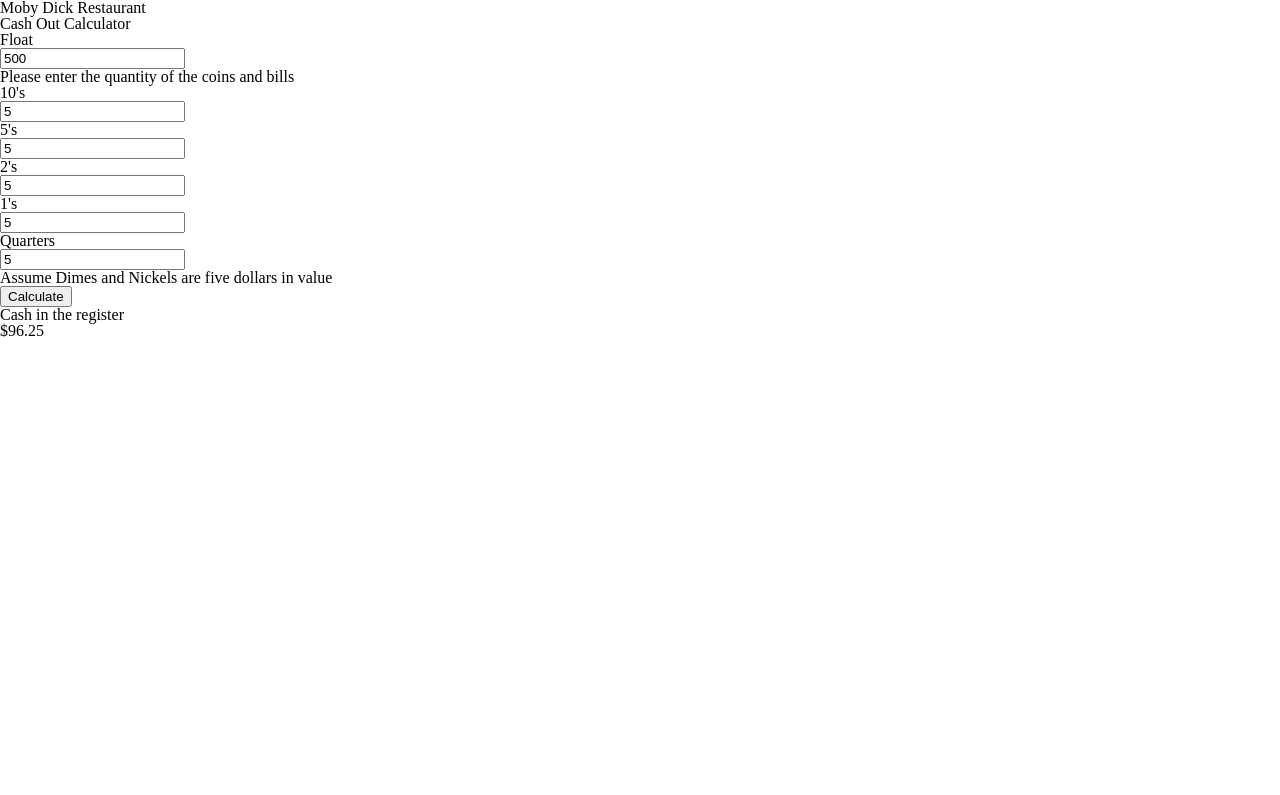
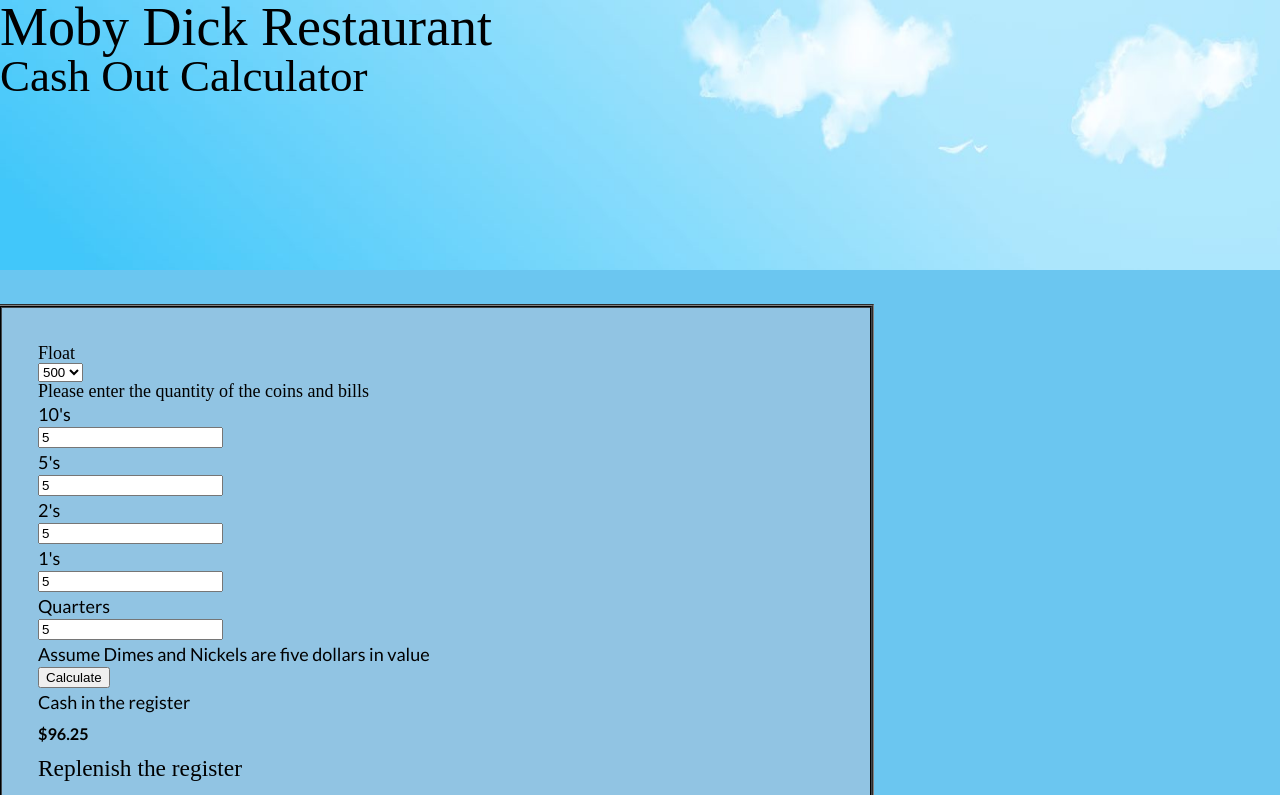
Before and after one commit to BradleyBr/cashout, a plain HTML site: page index.html in a window 1280 px wide. Both pictures are taken after typing "5", "5", "5", "5", "5" into the empty fields and a click on the button "Calculate". Shown: the top 795 px of the page. Drawn offline with Linux system fonts and the light colour scheme; a web font is replaced by a local one.

Commit message:
Constructed the javascript to take inputs and output the total, what to add to the float and float total. HTML and CSS minimal structure to function on desktop screen

```diff
--- a/index.html
+++ b/index.html
@@ -7,6 +7,7 @@
     <meta name="viewport" content="width=device-width, initial-scale=1">
     <link rel="stylesheet" type="text/css" media="screen" href="./resources/css/reset.css">
     <link rel="stylesheet" type="text/css" media="screen" href="./resources/css/style.css">
+    <link href="https://fonts.googleapis.com/css?family=Eczar|Lato:400,700" rel="stylesheet">
 </head>
 <body>
     <header>
@@ -14,9 +15,13 @@
         <h2>Cash Out Calculator</h2>
     </header>
 
+    <div class="parentcontainer">
+        <div class="content">
             <div>
                 <h3>Float</h3>
-        <input type="number" value="500">
+                <select>
+                    <option value="500">500</option>
+                </select>
             </div>
 
             <div class="cashinputcontainer">
@@ -37,12 +42,21 @@
                     <p>Cash in the register</p>
                     <p id="cashOutput"></p>
                 </div>
-
             </div>
 
             <div class="replenishcontainer">
+                <h1>Replenish the register</h1>
+                <div class="replenishflexbox">
+                    <div id="replenish">
+                    </div>
+                    <div id="registertotal">
+                    </div>
+                </div>
 
             </div>
+        </div>
+    </div>
+
 </body>
 <script src="./resources/js/main.js" type="text/javascript"></script>
 </html>
--- a/resources/css/style.css
+++ b/resources/css/style.css
@@ -0,0 +1,82 @@
+html {
+    font-size: 18px;
+}
+
+body {
+    width: 100%;
+}
+
+header {
+    background-image: url('../../resources/images/mobybanner.jpg');
+    height: 270px;
+    margin-right: auto;
+    margin-left: auto;
+    background-repeat: no-repeat;
+    background-size: 100% 100%;
+}
+
+h1, h2, h3, h4 {
+    font-family: 'Eczar', serif;
+}
+
+header h1 {
+    font-size: 3rem;
+}
+
+header h2 {
+    font-size: 2.5rem;
+}
+
+p {
+    font-family: 'Lato', sans-serif;
+    padding-top: 0.25rem;
+    padding-bottom: 0.25rem;
+}
+
+b {
+    font-weight: 700;
+    font-size: 0.9rem;
+}
+
+.parentcontainer {
+    background-color: #6bc6f0;
+    height: 1000px;
+}
+
+.content {
+    position: relative;
+    border: 2px rgb(66, 72, 77) groove;
+    outline: 2px grey groove;
+    outline-offset: 0.5px;
+    top: 2rem;
+    padding-top: 2rem;
+    padding-left: 2rem;
+    padding-bottom: 1.5rem;
+    background-color: rgba(156, 197, 224, 0.8);
+    width: 65%;
+    min-height: 650px;
+}
+
+.replenishcontainer h1 {
+    font-size: 1.3rem;
+    font-family: 'Eczar', serif;
+    margin-top: 0.3rem;
+    margin-bottom: 1rem;
+}
+
+.replenishflexbox {
+    display: flex;
+    position: relative;
+    right: 2rem;
+    justify-content: space-around;
+}
+
+#replenish {
+    border-right: solid black 1px;
+    padding-right: 3rem;
+}
+
+#registertotal {
+    position: relative;
+    right: 2rem;
+}
--- a/resources/js/main.js
+++ b/resources/js/main.js
@@ -1,174 +1,218 @@
 // set up of objects for the input fields containing html elements, variables to store the input and function calls to use the input
 const parentObj = {
-    inputSum: 5, //input sum starts at 5 as dimes and nickels are assumed to add up to 5 dollars
+    inputSum: 5, // input sum starts at 5 as dimes and nickels are assumed to add up to 5 dollars
+    outputSum: 5, // output sum starts the same as inputsum, using two properties here to keep the cash in the register where its at from inputed values incase of pressing the calculate button twice
     tenObj: {
         tenInputElement: document.getElementById('tenInput'),
         tenInput: 0,
+        tenOutput: 0,
         tenCounter: 0,
-        tenTotalCount: function() {
-            return this.tenInput + this.tenCounter
-        },
         inputElement: function () {
             this.tenInputElement.addEventListener('blur', function (event) {
-                if (parentObj.tenObj.tenInput !== 0) {
-                    parentObj.inputSum -= (parentObj.tenObj.tenInput * 10)
-                }
+                // if (parentObj.tenObj.tenInput !== 0) {
+                //     parentObj.inputSum -= (parentObj.tenObj.tenInput * 10)
+                //     parentObj.outputSum -= (parentObj.tenObj.tenInput * 10)
+                // }
                 parentObj.tenObj.tenInput = Number(event.target.value)
-                parentObj.inputSum += (Number(event.target.value) * 10)
+                // parentObj.tenObj.tenOutput = Number(event.target.value)
+                // parentObj.inputSum += (Number(event.target.value) * 10)
+                // parentObj.outputSum += (Number(event.target.value) * 10)
             })
         }
     },
     fiveObj: {
         fiveInputElement: document.getElementById('fiveInput'),
         fiveInput: 0,
+        fiveOutput: 0,
         fiveCounter: 0,
-        fiveTotalCount: function () {
-            return this.fiveInput + this.fiveCounter
-        },
         inputElement: function() {
             this.fiveInputElement.addEventListener('blur', function (event) {
-                if (parentObj.fiveObj.fiveInput !== 0) {
-                    parentObj.inputSum -= (parentObj.fiveObj.fiveInput * 5)
-                }
+                // if (parentObj.fiveObj.fiveInput !== 0) {
+                //     parentObj.inputSum -= (parentObj.fiveObj.fiveInput * 5)
+                //     parentObj.outputSum -= (parentObj.fiveObj.fiveInput * 5)
+                // }
                 parentObj.fiveObj.fiveInput = Number(event.target.value)
-                parentObj.inputSum += (Number(event.target.value) * 5)
+                // parentObj.fiveObj.fiveOutput = Number(event.target.value)
+                // parentObj.inputSum += (Number(event.target.value) * 5)
+                // parentObj.outputSum += (Number(event.target.value) * 5)
             })
         }
     },
     twoObj: {
         twoInputElement: document.getElementById('twoInput'),
         twoInput: 0,
+        twoOutput: 0,
         twoCounter: 0,
         inputElement: function() {
             this.twoInputElement.addEventListener('blur', function (event) {
-                if (parentObj.twoObj.twoInput !== 0) {
-                    parentObj.inputSum -= (parentObj.twoObj.twoInput * 2)
-                }
+                // if (parentObj.twoObj.twoInput !== 0) {
+                //     parentObj.inputSum -= (parentObj.twoObj.twoInput * 2)
+                //     parentObj.outputSum -= (parentObj.twoObj.twoInput * 2)
+                // }
                 parentObj.twoObj.twoInput = Number(event.target.value)
-                parentObj.inputSum += (Number(event.target.value) * 2)
+                // parentObj.twoObj.twoOutput = Number(event.target.value)
+                // parentObj.inputSum += (Number(event.target.value) * 2)
+                // parentObj.outputSum += (Number(event.target.value) * 2)
             })
         }
     },
     oneObj: {
         oneInputElement: document.getElementById('oneInput'),
         oneInput: 0,
+        oneOutput: 0,
         oneCounter: 0,
         inputElement: function() {
             this.oneInputElement.addEventListener('blur', function (event) {
-                if (parentObj.oneObj.oneInput !== 0) {
-                    parentObj.inputSum -= parentObj.oneObj.oneInput
-                }
+                // if (parentObj.oneObj.oneInput !== 0) {
+                //     parentObj.inputSum -= parentObj.oneObj.oneInput
+                //     parentObj.outputSum -= parentObj.oneObj.oneInput
+                // }
                 parentObj.oneObj.oneInput = Number(event.target.value)
-                parentObj.inputSum += Number(event.target.value)
+                // parentObj.oneObj.oneOutput = Number(event.target.value)
+                // parentObj.inputSum += Number(event.target.value)
+                // parentObj.outputSum += Number(event.target.value)
             })
         }
     },
     quarterObj: {
         quarterInputElement: document.getElementById('quarterInput'),
         quarterInput: 0,
+        quarterOutput: 0,
         quarterCounter: 0,
         inputElement: function() {
             this.quarterInputElement.addEventListener('blur', function (event) {
-                if (parentObj.quarterObj.quarterInput !== 0) {
-                    parentObj.inputSum -= (parentObj.quarterObj.quarterInput / 4)
-                }
+                // if (parentObj.quarterObj.quarterInput !== 0) {
+                //     parentObj.inputSum -= (parentObj.quarterObj.quarterInput / 4)
+                //     parentObj.outputSum -= (parentObj.quarterObj.quarterInput / 4)
+                // }
                 parentObj.quarterObj.quarterInput = Number(event.target.value)
-                parentObj.inputSum += (Number(event.target.value) / 4)
+                // parentObj.quarterObj.quarterOutput = Number(event.target.value)
+                // parentObj.inputSum += (Number(event.target.value) / 4)
+                // parentObj.outputSum += (Number(event.target.value) / 4)
             })
         }
     },
+    resetCounter: function() {
+        this.tenObj.tenCounter = 0
+        this.fiveObj.fiveCounter = 0
+        this.twoObj.twoCounter = 0
+        this.oneObj.oneCounter = 0
+        this.quarterObj.quarterCounter = 0
+    },
+    dimesRoll: 5,
+    nickelsRoll: 2,
+    inputSumFunc: function() {
+        return (this.tenObj.tenInput * 10) + (this.fiveObj.fiveInput * 5) + (this.twoObj.twoInput * 2) +
+        (this.oneObj.oneInput) + (this.quarterObj.quarterInput / 4) + 5
+    },
     calculateAll: function () {
-        while (this.inputSum < 500) {
-            //initial if statements to get the inputs to the minimum allowance zone for the float
-            if (parentObj.tenObj.tenInput < 12 && parentObj.inputSum + 10 <= 500) {
-                parentObj.tenObj.tenInput++
+        this.outputSum = this.inputSumFunc()
+        this.tenObj.tenOutput = this.tenObj.tenInput
+        this.fiveObj.fiveOutput = this.fiveObj.fiveInput
+        this.twoObj.twoOutput = this.twoObj.twoInput
+        this.oneObj.oneOutput = this.oneObj.oneInput
+        this.quarterObj.quarterOutput = this.quarterObj.quarterInput
+        this.outputSum += (this.dimesRoll + this.nickelsRoll)
+        this.resetCounter()
+
+        while (parentObj.outputSum < 500) {
+            // initial if statements to get the inputs to the minimum allowance zone for the float
+            if (parentObj.tenObj.tenOutput < 12 && parentObj.outputSum + 10 <= 500) {
+                parentObj.tenObj.tenOutput++
                 parentObj.tenObj.tenCounter++
-                parentObj.inputSum += 10
+                parentObj.outputSum += 10
                 continue
             }
 
-            if (parentObj.fiveObj.fiveInput < 14 && parentObj.inputSum + 5 <= 500) {
-                parentObj.fiveObj.fiveInput++
+            if (parentObj.fiveObj.fiveOutput < 14 && parentObj.outputSum + 5 <= 500) {
+                parentObj.fiveObj.fiveOutput++
                 parentObj.fiveObj.fiveCounter++
-                parentObj.inputSum += 5
+                parentObj.outputSum += 5
                 continue
             }
 
-            if (parentObj.twoObj.twoInput < 50 && parentObj.inputSum + 50 <= 500) {
-                parentObj.twoObj.twoInput += 25
-                parentObj.twoObj.twoCounter += 25
-                parentObj.inputSum += 50
+            if (parentObj.twoObj.twoOutput < 50 && parentObj.outputSum + 50 <= 500) {
+                parentObj.twoObj.twoOutput += 25
+                parentObj.twoObj.twoCounter++
+                parentObj.outputSum += 50
                 continue
             }
 
-            if (parentObj.oneObj.oneInput < 70 && parentObj.inputSum + 25 <= 500) {
-                parentObj.oneObj.oneInput += 25
-                parentObj.oneObj.oneCounter += 25
-                parentObj.inputSum += 25
+            if (parentObj.oneObj.oneOutput < 70 && parentObj.outputSum + 25 <= 500) {
+                parentObj.oneObj.oneOutput += 25
+                parentObj.oneObj.oneCounter++
+                parentObj.outputSum += 25
                 continue
             }
 
-            if (parentObj.quarterObj.quarterInput < 80 && parentObj.inputSum + 10 <= 500) {
-                parentObj.quarterObj.quarterInput += 40
-                parentObj.quarterObj.quarterCounter += 40
-                parentObj.inputSum += 10
+            if (parentObj.quarterObj.quarterOutput < 80 && parentObj.outputSum + 10 <= 500) {
+                parentObj.quarterObj.quarterOutput += 40
+                parentObj.quarterObj.quarterCounter++
+                parentObj.outputSum += 10
                 continue
             }
             //new if statements to bring the input values higher
-            if (parentObj.twoObj.twoInput + 25 <= 75 && parentObj.inputSum + 50 <= 500) {
-                parentObj.twoObj.twoInput += 25
-                parentObj.twoObj.twoCounter += 25
-                parentObj.inputSum += 50
+            if (parentObj.quarterObj.quarterOutput + 40 <= 120 && parentObj.outputSum + 10 <= 500) {
+                parentObj.quarterObj.quarterOutput += 40
+                parentObj.quarterObj.quarterCounter++
+                parentObj.outputSum += 10
                 continue
             }
 
-            if (parentObj.oneObj.oneInput + 25 <= 100 && parentObj.inputSum + 25 <= 500) {
-                parentObj.oneObj.oneInput += 25
-                parentObj.oneObj.oneCounter += 25
-                parentObj.inputSum += 25
+            if (parentObj.twoObj.twoOutput + 25 <= 75 && parentObj.outputSum + 50 <= 500) {
+                parentObj.twoObj.twoOutput += 25
+                parentObj.twoObj.twoCounter++
+                parentObj.outputSum += 50
                 continue
             }
 
-            if (parentObj.fiveObj.fiveInput < 18 && parentObj.inputSum + 5 <= 500) {
-                parentObj.fiveObj.fiveInput++
-                parentObj.fiveObj.fiveCounter++
-                parentObj.inputSum += 5
+            if (parentObj.oneObj.oneOutput + 25 <= 100 && parentObj.outputSum + 25 <= 500) {
+                parentObj.oneObj.oneOutput += 25
+                parentObj.oneObj.oneCounter++
+                parentObj.outputSum += 25
                 continue
             }
 
-            if (parentObj.tenObj.tenInput < 15 && parentObj.inputSum + 10 <= 500) {
-                parentObj.tenObj.tenInput++
+            if (parentObj.tenObj.tenOutput < 13 && parentObj.outputSum + 10 <= 500) {
+                parentObj.tenObj.tenOutput++
                 parentObj.tenObj.tenCounter++
-                parentObj.inputSum += 10
+                parentObj.outputSum += 10
                 continue
             }
-            console.log(`tenTotal: ${parentObj.tenObj.tenInput}`)
-            console.log(`fiveTotal: ${parentObj.fiveObj.fiveInput}`)
-            console.log(`twoTotal: ${parentObj.twoObj.twoInput}`)
-            console.log(`oneTotal: ${parentObj.oneObj.oneInput}`)
-            console.log(`quartertotal: ${parentObj.quarterObj.quarterInput}`)
-            console.log(`till total: ${parentObj.inputSum}`)
+
+            if (parentObj.fiveObj.fiveOutput < 18 && parentObj.outputSum + 5 <= 500) {
+                parentObj.fiveObj.fiveOutput++
+                parentObj.fiveObj.fiveCounter++
+                parentObj.outputSum += 5
+                continue
+            }
+
+            if (parentObj.tenObj.tenOutput < 15 && parentObj.outputSum + 10 <= 500) {
+                parentObj.tenObj.tenOutput++
+                parentObj.tenObj.tenCounter++
+                parentObj.outputSum += 10
+                continue
+            }
+
+            // now the coin counts are in the max value, finish the float with five's and ten's. the ten statement is in such a way to create a balance between the two
+            if (parentObj.tenObj.tenOutput + 2 < parentObj.fiveObj.fiveOutput && parentObj.outputSum + 10 <= 500) {
+                parentObj.tenObj.tenOutput++
+                parentObj.tenObj.tenCounter++
+                parentObj.outputSum += 10
+                continue
+            }
+
+            if (parentObj.outputSum + 5 <= 500) {
+                parentObj.fiveObj.fiveOutput++
+                parentObj.fiveObj.fiveCounter++
+                parentObj.outputSum += 5
+                continue
+            }
             break
-
         }
     }
 
 }
-
-const cashCalculateElement = document.getElementById('cashCalculate')
-
-
-
-// this was a previous function where I was using all global variables, was having trouble wrapping my head around javascript closures, keeping commented out for now as a reminder
-// const inputElement = function (element, num) {
-//     element.addEventListener('blur', function (event) {
-//         if(num !== 0) {
-//             inputSum -= num
-//         }
-//         num = Number(event.target.value)
-//         inputSum += Number(event.target.value)
-//     })
-// }
 
 parentObj.tenObj.inputElement()
 parentObj.fiveObj.inputElement()
@@ -176,9 +220,31 @@ parentObj.twoObj.inputElement()
 parentObj.oneObj.inputElement()
 parentObj.quarterObj.inputElement()
 
+const cashCalculateElement = document.getElementById('cashCalculate')
+const replenishElement = document.getElementById('replenish')
+const registerElement = document.getElementById('registertotal')
 
 cashCalculateElement.addEventListener('click', function () {
+
     document.getElementById('cashOutput').innerHTML = ''
-    document.getElementById('cashOutput').innerHTML = `$${parentObj.inputSum}`
+    document.getElementById('cashOutput').innerHTML = `<p><b>$${parentObj.inputSumFunc()}</b></p>`
     parentObj.calculateAll()
+    replenishElement.innerHTML = ''
+    registerElement.innerHTML = ''
+    replenishElement.innerHTML = `<h2>Add to Float</h2>
+                                <p>Number of Tens to add to the float: <b>${parentObj.tenObj.tenCounter}</b></span></p>
+                                <p>Number of Fives to add to the float: <b>${parentObj.fiveObj.fiveCounter}</b></p>
+                                <p>Number of rolls of Twos to add to the float: <b>${parentObj.twoObj.twoCounter}</b></p>
+                                <p>Number of rolls of Ones to add to the float: <b>${parentObj.oneObj.oneCounter}</b></p>
+                                <p>Number of rolls of Quarters to add to the float: <b>${parentObj.quarterObj.quarterCounter}</b></p>
+                                <p>Number of rolls of Dimes: <b>1</b></p>
+                                <p>Number of rolls of Nickels: <b>1</b></p>`
+    registerElement.innerHTML = `<h2>Total</h2>
+                                <p>Tens in the register: <b>${parentObj.tenObj.tenOutput}</b></p>
+                                <p>Fives in the register: <b>${parentObj.fiveObj.fiveOutput}</b></p>
+                                <p>Twos in the register: <b>${parentObj.twoObj.twoOutput}</b></p>
+                                <p>Ones in the register: <b>${parentObj.oneObj.oneOutput}</b></p>
+                                <p>Quarters in the register: <b>${parentObj.quarterObj.quarterOutput}</b></p>
+                                <p>Nickels and Dimes combined: <b>$12</b></p>
+                                <p>Total float: <b>$${parentObj.outputSum}</b></p>`
 })
```
Also changed, not shown: resources/images/mobybanner.jpg (added). Lines whose indentation alone changed are shown as unchanged.
